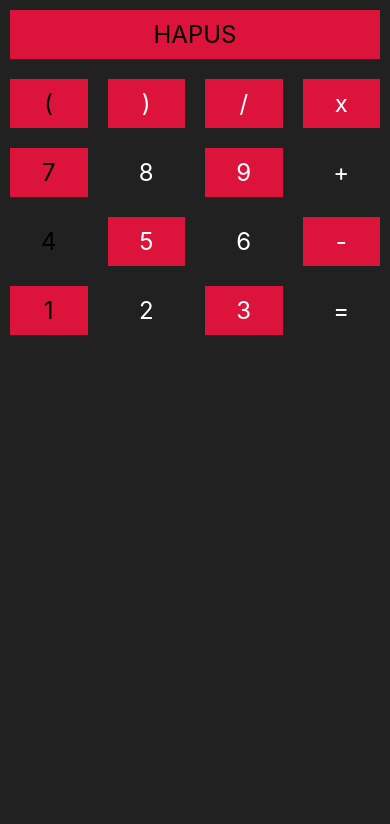
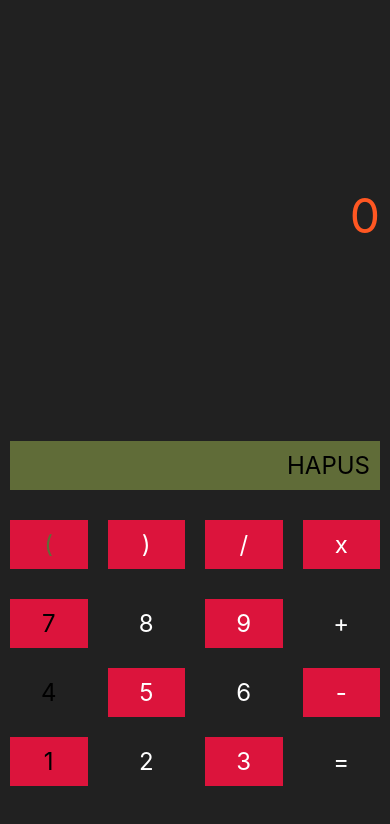
Before and after one commit to mas-fiqi/utssester4, a React Native app: screen / in a window 390 px wide. Shown: the top 824 px of the page. Built offline with nearby package versions, Linux system fonts and the light colour scheme.

Commit message:
pembaruan 2

```diff
--- a/src/App.jsx
+++ b/src/App.jsx
@@ -1,5 +1,5 @@
 import React, {Component} from 'react';
-import {View, StatusBar, Text} from 'react-native';
+import {View, StatusBar, Text, TouchableOpacity} from 'react-native';
 
 class App extends Component {
   constructor(props) {
@@ -9,75 +9,300 @@ class App extends Component {
       hitung: 0,
     };
   }
+
+  masukanAngka = value => {
+    if (this.state.hitung == 0) {
+      this.setState({hitung: value});
+    } else {
+      this.setState({hitung: this.state.hitung + '' + value});
+    }
+  };
+
+  hitungHasil = () => {
+    let hasil = eval(this.state.hitung);
+    this.setState({hitung: hasil});
+  };
   render() {
     return (
       <View style={{flex: 1, backgroundColor: '#212121'}}>
         <StatusBar backgroundColor="blue" barstyle="light-content" />
 
-        <View style={{flexDirection: 'row'}}>
-          <View style={{flex: 1, justifyContent:'centen', justifyContent: 'center', padding: 10, backgroundColor: 'crimson', margin: 10}}>
-            <Text style={{color:'##ffffff', fontSize: 24, textAlign: 'center'}}>HAPUS</Text>
-          </View>
-        </View>
-
-
-
-        <View style={{flexDirection: 'row'}}>
-          <View style={{flex: 1, justifyContent:'centen', justifyContent: 'center', padding: 10, backgroundColor: 'crimson', margin: 10}}>
-            <Text style={{color:'##ffffff', fontSize: 24, textAlign: 'center'}}>(</Text>
-          </View>
-          <View style={{flex: 1, justifyContent:'centen', justifyContent: 'center', padding: 10, backgroundColor: 'crimson', margin: 10}}>
-            <Text style={{color:'#ffffff', fontSize: 24, textAlign: 'center'}}>)</Text>
-          </View>
-          <View style={{ flex: 1, justifyContent:'centen', justifyContent: 'center', padding: 10, backgroundColor: 'crimson', margin: 10}}>
-            <Text style={{color:'#ffffff', fontSize: 24, textAlign: 'center'}}>/</Text>
-          </View>
-          <View style={{ flex: 1, justifyContent:'centen', justifyContent: 'center', padding: 10, backgroundColor: 'crimson', margin: 10}}>
-            <Text style={{color:'#ffffff', fontSize: 24, textAlign: 'center'}}>x</Text>
-          </View>
+        <View
+          style={{
+            flex: 0.9,
+            backgroundColor: '',
+            justifyContent: 'center',
+            marginHorizontal: 10,
+          }}>
+          <Text
+            style={{
+              color: '##ffffff',
+              fontSize: 48,
+              textAlign: 'right',
+              color: '#ff5722',
+            }}>
+            {this.state.hitung}
+          </Text>
         </View>
 
         <View style={{flexDirection: 'row'}}>
-          <View style={{flex: 1, justifyContent:'centen', justifyContent: 'center', padding: 10, backgroundColor: 'crimson', margin: 10}}>
-            <Text style={{color:'##ffffff', fontSize: 24, textAlign: 'center'}}>7</Text>
-          </View>
-          <View style={{flex: 1, justifyContent:'centen', justifyContent: 'center', padding: 10, backgroundColor: '', margin: 10}}>
-            <Text style={{color:'#ffffff', fontSize: 24, textAlign: 'center'}}>8</Text>
-          </View>
-          <View style={{ flex: 1, justifyContent:'centen', justifyContent: 'center', padding: 10, backgroundColor: 'crimson', margin: 10}}>
-            <Text style={{color:'#ffffff', fontSize: 24, textAlign: 'center'}}>9</Text>
-          </View>
-          <View style={{ flex: 1, justifyContent:'centen', justifyContent: 'center', padding: 10, backgroundColor: '', margin: 10}}>
-            <Text style={{color:'#ffffff', fontSize: 24, textAlign: 'center'}}>+</Text>
-          </View>
+          <TouchableOpacity
+            style={{
+              flex: 1,
+              justifyContent: 'centen',
+              justifyContent: 'center',
+              padding: 10,
+              backgroundColor: '#606c38',
+              margin: 10,
+            }}
+            onPress={() => this.setState({hitung: 0})}>
+            <Text style={{color: '##ffffff', fontSize: 24, textAlign: 'right'}}>
+              HAPUS
+            </Text>
+          </TouchableOpacity>
+        </View>
+
+        <View style={{flexDirection: 'row', marginVertical: 10}}>
+          <TouchableOpacity
+            style={{
+              flex: 1,
+              justifyContent: 'centen',
+              justifyContent: 'center',
+              padding: 10,
+              backgroundColor: 'crimson',
+              margin: 10,
+            }}
+            onPress={() => this.masukanAngka('(')}>
+            <Text
+              style={{
+                color: '##ffffff',
+                fontSize: 24,
+                textAlign: 'center',
+                color: '#606c38',
+              }}>
+              (
+            </Text>
+          </TouchableOpacity>
+          <TouchableOpacity
+            style={{
+              flex: 1,
+              justifyContent: 'centen',
+              justifyContent: 'center',
+              padding: 10,
+              backgroundColor: 'crimson',
+              margin: 10,
+            }}
+            onPress={() => this.masukanAngka(')')}>
+            <Text style={{color: '#ffffff', fontSize: 24, textAlign: 'center'}}>
+              )
+            </Text>
+          </TouchableOpacity>
+          <TouchableOpacity
+            style={{
+              flex: 1,
+              justifyContent: 'centen',
+              justifyContent: 'center',
+              padding: 10,
+              backgroundColor: 'crimson',
+              margin: 10,
+            }}
+            onPress={() => this.masukanAngka('/')}>
+            <Text style={{color: '#ffffff', fontSize: 24, textAlign: 'center'}}>
+              /
+            </Text>
+          </TouchableOpacity>
+          <TouchableOpacity
+            style={{
+              flex: 1,
+              justifyContent: 'centen',
+              justifyContent: 'center',
+              padding: 10,
+              backgroundColor: 'crimson',
+              margin: 10,
+            }}
+            onPress={() => this.masukanAngka('*')}>
+            <Text style={{color: '#ffffff', fontSize: 24, textAlign: 'center'}}>
+              x
+            </Text>
+          </TouchableOpacity>
+        </View>
+
+        <View style={{flexDirection: 'row'}}>
+          <TouchableOpacity
+            style={{
+              flex: 1,
+              justifyContent: 'centen',
+              justifyContent: 'center',
+              padding: 10,
+              backgroundColor: 'crimson',
+              margin: 10,
+            }}
+            onPress={() => this.masukanAngka(7)}>
+            <Text
+              style={{color: '##ffffff', fontSize: 24, textAlign: 'center'}}>
+              7
+            </Text>
+          </TouchableOpacity>
+          <TouchableOpacity
+            style={{
+              flex: 1,
+              justifyContent: 'centen',
+              justifyContent: 'center',
+              padding: 10,
+              backgroundColor: '',
+              margin: 10,
+            }}
+            onPress={() => this.masukanAngka(8)}>
+            <Text style={{color: '#ffffff', fontSize: 24, textAlign: 'center'}}>
+              8
+            </Text>
+          </TouchableOpacity>
+          <TouchableOpacity
+            style={{
+              flex: 1,
+              justifyContent: 'centen',
+              justifyContent: 'center',
+              padding: 10,
+              backgroundColor: 'crimson',
+              margin: 10,
+            }}
+            onPress={() => this.masukanAngka(9)}>
+            <Text style={{color: '#ffffff', fontSize: 24, textAlign: 'center'}}>
+              9
+            </Text>
+          </TouchableOpacity>
+          <TouchableOpacity
+            style={{
+              flex: 1,
+              justifyContent: 'centen',
+              justifyContent: 'center',
+              padding: 10,
+              backgroundColor: '',
+              margin: 10,
+            }}
+            onPress={() => this.masukanAngka('+')}>
+            <Text style={{color: '#ffffff', fontSize: 24, textAlign: 'center'}}>
+              +
+            </Text>
+          </TouchableOpacity>
         </View>
         <View style={{flexDirection: 'row'}}>
-          <View style={{flex: 1, justifyContent:'centen', justifyContent: 'center', padding: 10, backgroundColor: '', margin: 10}}>
-            <Text style={{color:'##ffffff', fontSize: 24, textAlign: 'center'}}>4</Text>
-          </View>
-          <View style={{flex: 1, justifyContent:'centen', justifyContent: 'center', padding: 10, backgroundColor: 'crimson', margin: 10}}>
-            <Text style={{color:'#ffffff', fontSize: 24, textAlign: 'center'}}>5</Text>
-          </View>
-          <View style={{ flex: 1, justifyContent:'centen', justifyContent: 'center', padding: 10, backgroundColor: '', margin: 10}}>
-            <Text style={{color:'#ffffff', fontSize: 24, textAlign: 'center'}}>6</Text>
-          </View>
-          <View style={{ flex: 1, justifyContent:'centen', justifyContent: 'center', padding: 10, backgroundColor: 'crimson', margin: 10}}>
-            <Text style={{color:'#ffffff', fontSize: 24, textAlign: 'center'}}>-</Text>
-          </View>
+          <TouchableOpacity
+            style={{
+              flex: 1,
+              justifyContent: 'centen',
+              justifyContent: 'center',
+              padding: 10,
+              backgroundColor: '',
+              margin: 10,
+            }}
+            onPress={() => this.masukanAngka(4)}>
+            <Text
+              style={{color: '##ffffff', fontSize: 24, textAlign: 'center'}}>
+              4
+            </Text>
+          </TouchableOpacity>
+          <TouchableOpacity
+            style={{
+              flex: 1,
+              justifyContent: 'centen',
+              justifyContent: 'center',
+              padding: 10,
+              backgroundColor: 'crimson',
+              margin: 10,
+            }}
+            onPress={() => this.masukanAngka(5)}>
+            <Text style={{color: '#ffffff', fontSize: 24, textAlign: 'center'}}>
+              5
+            </Text>
+          </TouchableOpacity>
+          <TouchableOpacity
+            style={{
+              flex: 1,
+              justifyContent: 'centen',
+              justifyContent: 'center',
+              padding: 10,
+              backgroundColor: '',
+              margin: 10,
+            }}
+            onPress={() => this.masukanAngka(6)}>
+            <Text style={{color: '#ffffff', fontSize: 24, textAlign: 'center'}}>
+              6
+            </Text>
+          </TouchableOpacity>
+          <TouchableOpacity
+            style={{
+              flex: 1,
+              justifyContent: 'centen',
+              justifyContent: 'center',
+              padding: 10,
+              backgroundColor: 'crimson',
+              margin: 10,
+            }}
+            onPress={() => this.masukanAngka('-')}>
+            <Text style={{color: '#ffffff', fontSize: 24, textAlign: 'center'}}>
+              -
+            </Text>
+          </TouchableOpacity>
         </View>
         <View style={{flexDirection: 'row'}}>
-          <View style={{flex: 1, justifyContent:'centen', justifyContent: 'center', padding: 10, backgroundColor: 'crimson', margin: 10}}>
-            <Text style={{color:'##ffffff', fontSize: 24, textAlign: 'center'}}>1</Text>
-          </View>
-          <View style={{flex: 1, justifyContent:'centen', justifyContent: 'center', padding: 10, backgroundColor: '', margin: 10}}>
-            <Text style={{color:'#ffffff', fontSize: 24, textAlign: 'center'}}>2</Text>
-          </View>
-          <View style={{ flex: 1, justifyContent:'centen', justifyContent: 'center', padding: 10, backgroundColor: 'crimson', margin: 10}}>
-            <Text style={{color:'#ffffff', fontSize: 24, textAlign: 'center'}}>3</Text>
-          </View>
-          <View style={{ flex: 1, justifyContent:'centen', justifyContent: 'center', padding: 10, backgroundColor: '', margin: 10}}>
-            <Text style={{color:'#ffffff', fontSize: 24, textAlign: 'center'}}>=</Text>
-          </View>
+          <TouchableOpacity
+            style={{
+              flex: 1,
+              justifyContent: 'centen',
+              justifyContent: 'center',
+              padding: 10,
+              backgroundColor: 'crimson',
+              margin: 10,
+            }}
+            onPress={() => this.masukanAngka(1)}>
+            <Text
+              style={{color: '##ffffff', fontSize: 24, textAlign: 'center'}}>
+              1
+            </Text>
+          </TouchableOpacity>
+          <TouchableOpacity
+            style={{
+              flex: 1,
+              justifyContent: 'centen',
+              justifyContent: 'center',
+              padding: 10,
+              backgroundColor: '',
+              margin: 10,
+            }}
+            onPress={() => this.masukanAngka(2)}>
+            <Text style={{color: '#ffffff', fontSize: 24, textAlign: 'center'}}>
+              2
+            </Text>
+          </TouchableOpacity>
+          <TouchableOpacity
+            style={{
+              flex: 1,
+              justifyContent: 'centen',
+              justifyContent: 'center',
+              padding: 10,
+              backgroundColor: 'crimson',
+              margin: 10,
+            }}
+            onPress={() => this.masukanAngka(3)}>
+            <Text style={{color: '#ffffff', fontSize: 24, textAlign: 'center'}}>
+              3
+            </Text>
+          </TouchableOpacity>
+          <TouchableOpacity
+            style={{
+              flex: 1,
+              justifyContent: 'centen',
+              justifyContent: 'center',
+              padding: 10,
+              backgroundColor: '',
+              margin: 10,
+            }}
+            onPress={() => this.hitungHasil('=')}>
+            <Text style={{color: '#ffffff', fontSize: 24, textAlign: 'center'}}>
+              =
+            </Text>
+          </TouchableOpacity>
         </View>
       </View>
     );
```
